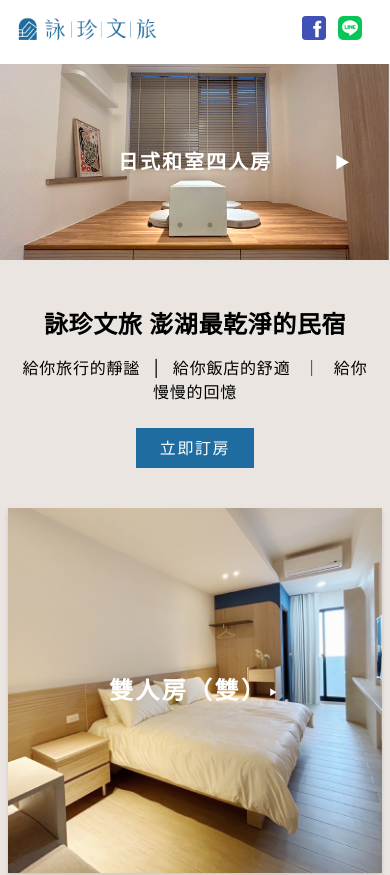
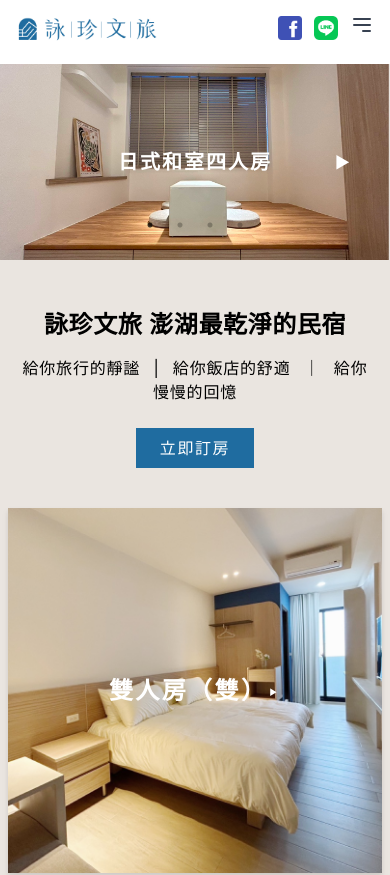
Before and after one commit to SiaoChi/hotel-react, a React (Create React App) app: page / in a window 390 px wide. Shown: the top 875 px of the page. Built offline with nearby package versions, Linux system fonts and the light colour scheme; a web font is replaced by a local one.

Commit message:
add: mobile menu bar

```diff
--- a/src/components/MenuBar.js
+++ b/src/components/MenuBar.js
@@ -1,7 +1,14 @@
 import { Outlet, Link } from "react-router-dom";
+import { useState } from "react";
 
 
 const MenuBar = () => {
+  const [isMobileMenuOpen, setMobileMenuOpen] = useState(false);
+
+  const displayMobileMenu = () => {
+    setMobileMenuOpen(!isMobileMenuOpen);
+  };
+
 
   return (
     <>
@@ -10,6 +17,10 @@ const MenuBar = () => {
         <div className="text-black font-bold text-xl">
           <a href='/'><img className="w-36 md:w-48" src="/yongjen-logo.png" alt="Yong-Jen Logo"></img></a>
         </div>
+
+
+
+
         <div className="hidden ml-16 md:flex mr-auto">
             <Link to="/" className="text-gray-700 mr-10 hover:text-brand_blue">首頁</Link>
             <Link to="/rooms" className="text-gray-700 mr-10 hover:text-brand_blue">房型</Link>
@@ -25,6 +36,25 @@ const MenuBar = () => {
               <img className="w-6 md:w-8" src="/line.png" alt="Line Icon"></img>
             </a>
         </div>
+
+        {/* 手機版本的菜單 */}
+        <div className="md:hidden">
+          <button onClick={displayMobileMenu} className="ml-auto text-gray-700 hover:text-brand_blue focus:outline-none">
+            <svg className="w-6 h-6" fill="none" stroke="currentColor" viewBox="0 0 24 24" xmlns="http://www.w3.org/2000/svg">
+              <path strokeLinecap="round" strokeLinejoin="round" strokeWidth="2" d="M4 6h16M4 12h16m-7 6h7"></path>
+            </svg>
+          </button>
+
+          {/* 手機版本的選項 */}
+          {isMobileMenuOpen && (
+            <div className="w-1/3 h-screen absolute top-0 right-0 mt-14 bg-white  p-4  shadow-lg">
+              <Link to="/" className="p-2 block text-gray-700 hover:text-brand_blue mb-2">首頁</Link>
+              <Link to="/rooms" className="p-2 block text-gray-700 hover:text-brand_blue mb-2">房型</Link>
+              <Link to="/qa" className="p-2 block text-gray-700 hover:text-brand_blue mb-2">問與答</Link>
+              <Link to="/contact" className="p-2 block text-gray-700 hover:text-brand_blue">聯絡我們</Link>
+            </div>
+          )}
+      </div>
       </div>
     </div>
     <Outlet />
@@ -32,4 +62,4 @@ const MenuBar = () => {
   );
 };
 
-export default MenuBar
+export default MenuBar;
```
